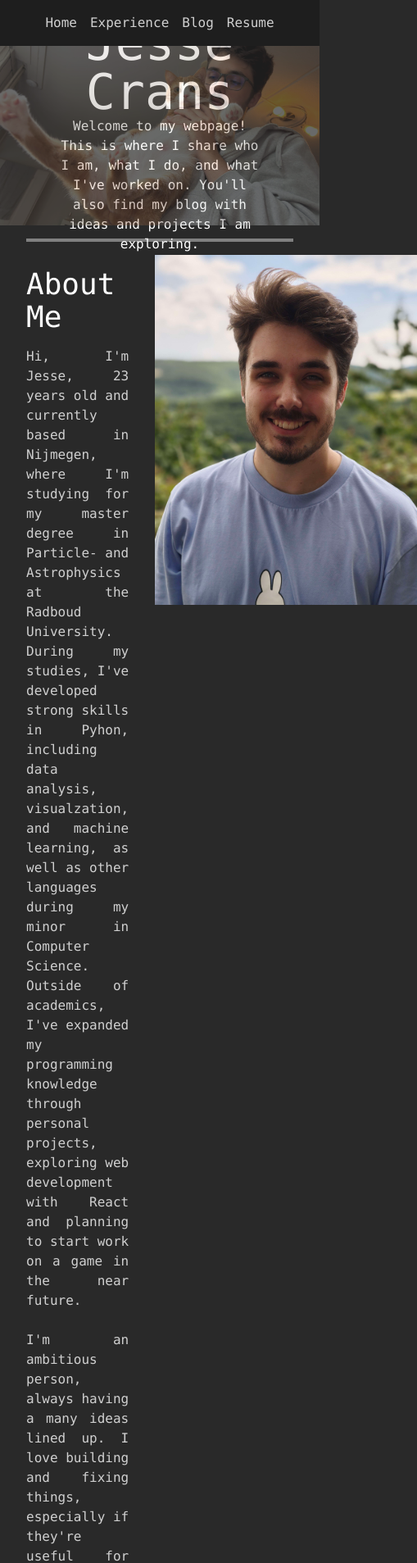
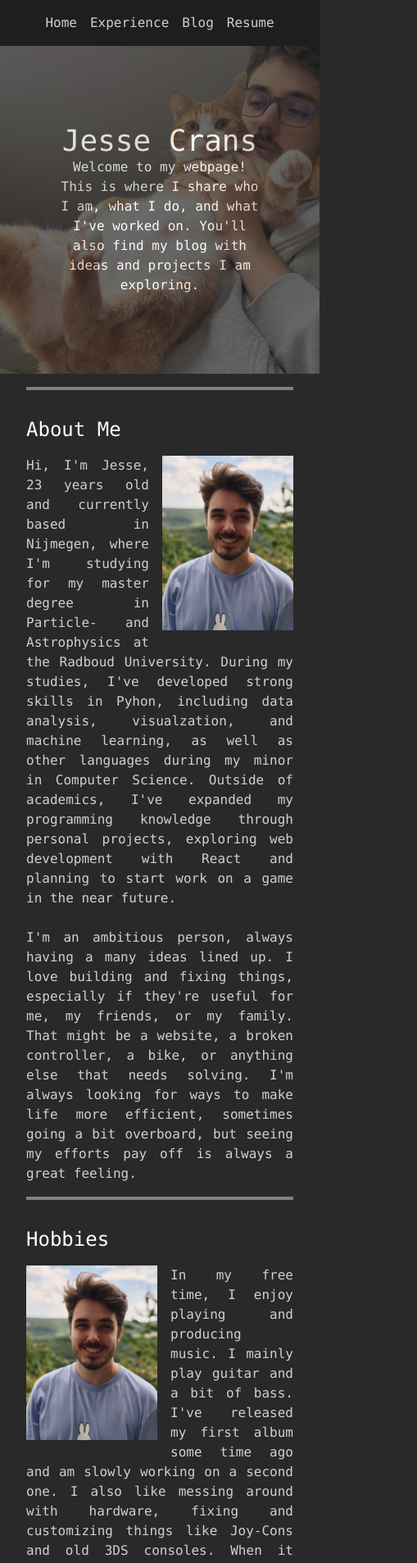
Before and after one commit to jessecrans/jessecrans.github.io, a React (Vite) app: page / in a window 390 px wide. Shown: the top 1907 px of the page at 82% size, 509 px wide, since content can reach past the window. Built offline with nearby package versions, Linux system fonts and the light colour scheme.

Commit message:
fixed mobile styling

```diff
--- a/public/experiences/thesis.html
+++ b/public/experiences/thesis.html
@@ -1,5 +1,5 @@
 <p>
-    For my bachelor thesis I performed large scale <em>data analysis</em> on archival data from the Chandra x-ray satellite, with the goal of finding Fast X-ray Transients (FXTs) hidden amongst the data. Using the algorithm from <a style="text-decoration: underline;" href="https://www.aanda.org/articles/aa/full_html/2023/07/aa45912-23/aa45912-23.html" target="_blank">Quirola-Vásquez et al. 2022</a>, which I adapted and improved to fit my specific goals, I managed to find 50 FXT candidates of which 20 had been confirmed by previous work.
+    For my bachelor thesis I performed large scale <em>data analysis</em> on archival data from the Chandra x-ray satellite, with the goal of finding Fast X-ray Transients (FXTs) hidden amongst the data. Using an algorithm from <a style="text-decoration: underline;" href="https://www.aanda.org/articles/aa/full_html/2023/07/aa45912-23/aa45912-23.html" target="_blank">this paper</a>, which I adapted and improved to fit my specific goals. In total, I found 50 FXT candidates.
     <br /><br />
     During my internship I worked extensively with Python and more specifically the data handling framework Pandas, as well as with various APIs for retrieving the vast amounts of data needed to classify and verify the FXT candidates.
 </p>
--- a/src/components/ExperienceCard.tsx
+++ b/src/components/ExperienceCard.tsx
@@ -34,7 +34,7 @@ const ExperienceCard = ({
             .catch(() => setHtmlContent("<p>Failed to load post.</p>"));
     }, [htmlPath]);
     return (
-        <div className="bg-background shadow rounded border-1 p-8 flex justify-between gap-2">
+        <div className="bg-background shadow rounded border-1 p-4 flex justify-between gap-2">
             <div className="flex flex-col gap-4">
 
                 {/* TITLE and SUBTITLE */}
--- a/src/index.css
+++ b/src/index.css
@@ -20,17 +20,17 @@ body {
 }
 
 h1 {
-    @apply text-6xl;
+    @apply text-6xl max-md:text-4xl;
     @apply text-text-highlight;
 }
 
 h2 {
-    @apply text-4xl;
+    @apply text-4xl max-md:text-2xl;
     @apply text-text-highlight;
 }
 
 h3 {
-    @apply text-2xl;
+    @apply text-2xl max-md:text-lg;
     @apply text-text-highlight;
 }
 
--- a/src/pages/Home.tsx
+++ b/src/pages/Home.tsx
@@ -26,43 +26,39 @@ const Home = () => {
                     <p className="w-2/3 text-text-highlight">Welcome to my webpage! This is where I share who I am, what I do, and what I've worked on. You'll also find my blog with ideas and projects I am exploring.</p>
                 </div>
                 <img
-                    className="h-full w-full object-cover opacity-30"
+                    className="w-full object-cover opacity-30 max-md:h-100"
                     src="/pipenikbanner.jpg"
                     alt="My cat, Pip, and me"
                 />
             </section>
             <div className="py-4 px-8 flex flex-col gap-4">
-                <hr/>
-                <section id="about" className="flex gap-8">
-                    <div>
-                        <h2 className="my-4">About Me</h2>
-                        <p className="text-justify">
-                            Hi, I'm Jesse, {getAge("2002-06-02")} years old and currently based in Nijmegen, where I'm studying for my master degree in Particle- and Astrophysics at the Radboud University. During my studies, I've developed strong skills in Pyhon, including data analysis, visualzation, and machine learning, as well as other languages during my minor in Computer Science. Outside of academics, I've expanded my programming knowledge through personal projects, exploring web development with React and planning to start work on a game in the near future.
-                            <br /><br />
-                            I'm an ambitious person, always having a many ideas lined up. I love building and fixing things, especially if they're useful for me, my friends, or my family. That might be a website, a broken controller, a bike, or anything else that needs solving. I'm always looking for ways to make life more efficient, sometimes going a bit overboard, but seeing my efforts pay off is always a great feeling.
-                        </p>
-                    </div>
+                <hr />
+                <section id="about" className="">
+                    <h2 className="my-4">About Me</h2>
                     <img
                         src="/ikportret.jpg"
                         alt="Portrait of me"
-                        className="self-start w-80"
+                        className="float-right w-80 max-md:w-40 h-auto ml-4 mb-4"
                     />
+                    <p className="text-justify">
+                        Hi, I'm Jesse, {getAge("2002-06-02")} years old and currently based in Nijmegen, where I'm studying for my master degree in Particle- and Astrophysics at the Radboud University. During my studies, I've developed strong skills in Pyhon, including data analysis, visualzation, and machine learning, as well as other languages during my minor in Computer Science. Outside of academics, I've expanded my programming knowledge through personal projects, exploring web development with React and planning to start work on a game in the near future.
+                        <br /><br />
+                        I'm an ambitious person, always having a many ideas lined up. I love building and fixing things, especially if they're useful for me, my friends, or my family. That might be a website, a broken controller, a bike, or anything else that needs solving. I'm always looking for ways to make life more efficient, sometimes going a bit overboard, but seeing my efforts pay off is always a great feeling.
+                    </p>
                 </section>
-                <hr/>
-                <section id="hobbies" className="flex flex-row-reverse gap-8">
-                    <div>
-                        <h2 className="my-4">Hobbies</h2>
-                        <p className="text-justify">
-                            In my free time, I enjoy playing and producing music. I mainly play guitar and a bit of bass. I've released my first album some time ago and am slowly working on a second one. I also like messing around with hardware, fixing and customizing things like Joy-Cons and old 3DS consoles. When it comes to games, I often play Rocket League and League of Legends with friends, and games like Splatoon 3 and Mario Kart with my girlfriend. From time to time I like to go outside as well, mostly playing tennis, cycling or just strolling around the city of Nijmegen.
-                        </p>
-                    </div>
+                <hr />
+                <section id="hobbies">
+                    <h2 className="my-4">Hobbies</h2>
                     <img
                         src="/ikportret.jpg"
                         alt="Portrait of me"
-                        className="self-start w-60"
+                        className="float-left w-80 max-md:w-40 h-auto mr-4 mb-4"
                     />
+                    <p className="text-justify">
+                        In my free time, I enjoy playing and producing music. I mainly play guitar and a bit of bass. I've released my first album some time ago and am slowly working on a second one. I also like messing around with hardware, fixing and customizing things like Joy-Cons and old 3DS consoles. When it comes to games, I often play Rocket League and League of Legends with friends, and games like Splatoon 3 and Mario Kart with my girlfriend. From time to time I like to go outside as well, mostly playing tennis, cycling or just strolling around the city of Nijmegen.
+                    </p>
                 </section>
-                <hr/>
+                <hr />
             </div>
         </main>
     )
```
